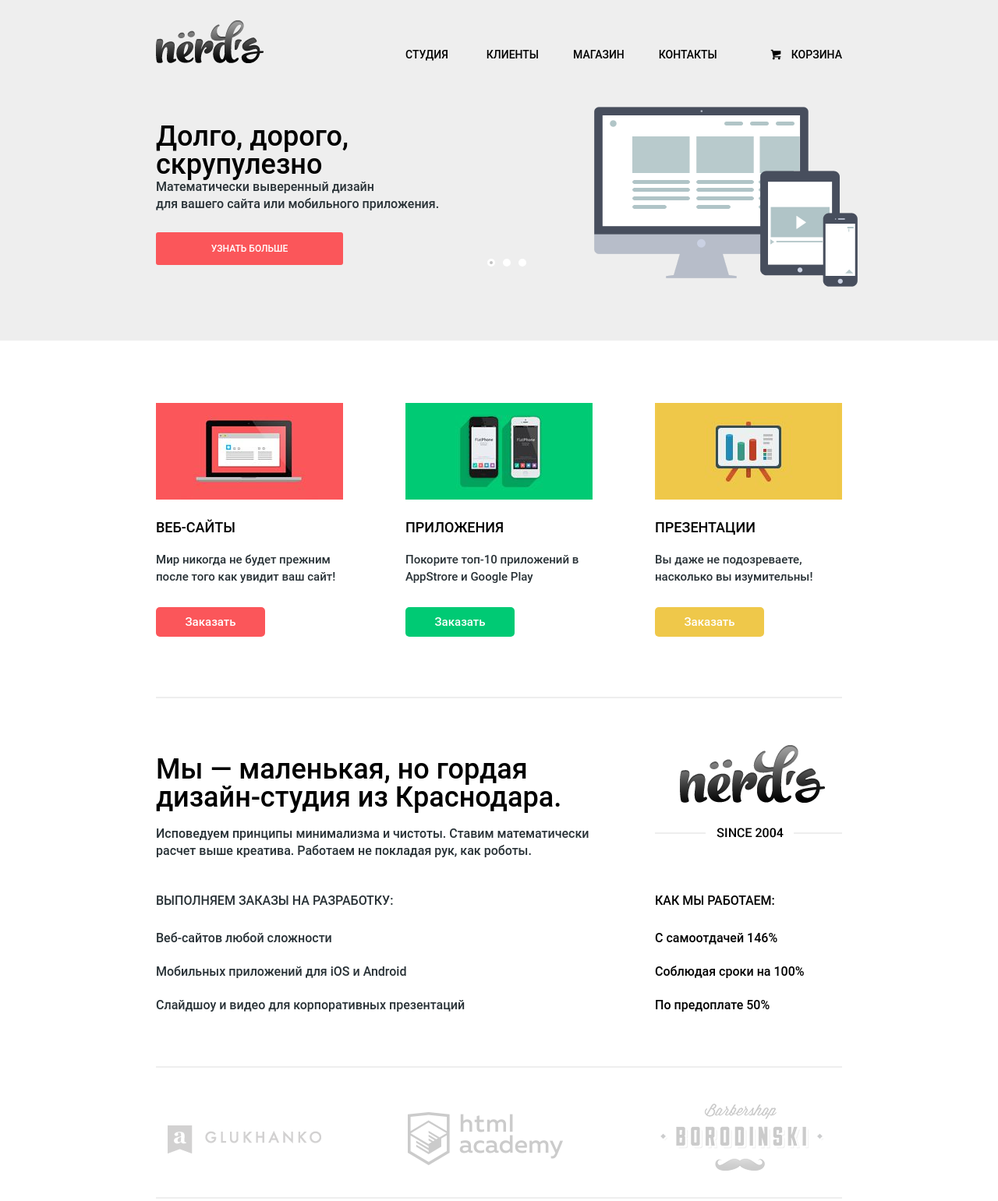
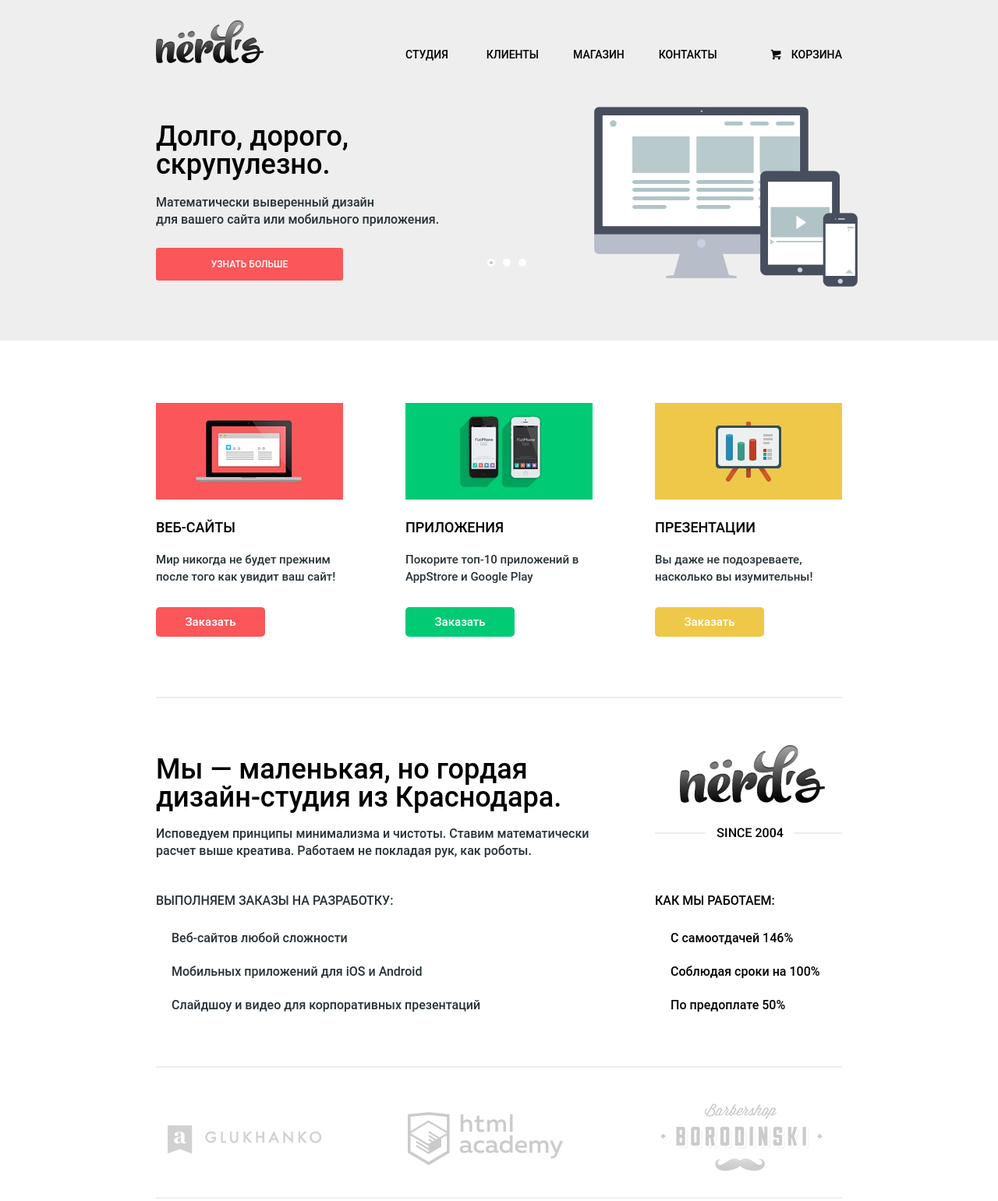
Before and after one commit to vredinatahtml/65906-nerds, a plain HTML site: page index.html in a window 1280 px wide. Shown: the top 1541 px of the page at 78% size. Drawn offline with Linux system fonts and the light colour scheme; files whose address does not match are found by name.

Commit message:
09/05/16 add

```diff
--- a/css/style.css
+++ b/css/style.css
@@ -182,7 +182,7 @@ li {
   color: #000000;
 }
 
-.main-header-slider {
+/*.main-header-slider {
   width: 880px;
   min-height: 310px;
   padding: 0 10px;
@@ -241,10 +241,10 @@ li {
   display: inline-block;
   width: 240px;
 }
-
+*/
 .advantages {
   margin-bottom: 77px;
- /* background: red;*/
+ /* background: red; */
 }
 
 .advantages-item {
@@ -361,23 +361,28 @@ li {
   margin-bottom: 42px;
 }
 
-.details-list li:before {
-  display: inline-block;
-  width: 25px;
-  height: 2px;
-  vertical-align: middle;
-  background: #fb565a;
-  margin-right: 8px;
-}
-
-
 .details-list li {
   display: block;
   font-size: 16px;
   line-height: 22px;
   vertical-align: middle;
-  padding: 11px 10px 10px  0px;
+  padding: 11px 10px 10px 20px;
+
 }
+
+.details-list li::before {
+  display: inline-block;
+  font-size: 14px;
+
+  width: 25px;
+  height: 2px;
+  color:  #fb565a;
+  vertical-align: middle;
+  background: #fb565a;
+/*  margin-right: 8px;*/
+}
+
+
 
 .details-list-title {
   margin-bottom: 15px;
@@ -1025,9 +1030,7 @@ li {
     height:310px;
     /*padding-top:50px;*/
     margin:0 auto;
-
     padding: 0 10px;
-
     margin-bottom: 80px;
 }
 .slider input[type=radio] {
@@ -1069,14 +1072,21 @@ li {
     overflow:hidden;
 }
 .slide-text{
-    width:380px;
+    width: 470px;
     padding:30px 0;
     color:#283136;
+  font-size: 16px;
+  line-height: 22px;
+}
+.slide-text p {
+margin-top: 20px;
 }
 .slide-title{
+  font-family: Roboto Medium;
     font-size:36px;
-    line-height:1;
-    font-weight:bold;
+    line-height: 36px;
+    font-style: normal;
+   /* font-weight:bold; */
     color:black;
 }
 .slide .btn{
--- a/index.html
+++ b/index.html
@@ -44,7 +44,7 @@
         <div class="slides">
           <div class="slide">
             <div class="slide-text">
-              <div class="slide-title">Долго, дорого, скрупулезно</div>
+              <div class="slide-title">Долго, дорого, скрупулезно.</div>
               <p>Математически выверенный дизайн<br>
   для вашего сайта или мобильного приложения.</p>
               <a class="btn" href="#">Узнать больше</a>
@@ -67,14 +67,14 @@
           </div>
         </div>
       </div>
-     <!-- <div class="main-header-slider">
-        <input type="radio" id="slider-design-radio" name="slider-radio" checked >
-        <input type="radio" id="slider-math-radio" name="slider-radio" >
-        <input type="radio" id="slider-drugs-radio" name="slider-radio" >
-        <label for="slider-design-radio"></label>
-        <label for="slider-math-radio"></label>
-        <label for="slider-drugs-radio"></label>
-        <!--<section class="slider-design clearfix">
+     <!--<div class="main-header-slider">
+        <input type="radio" id="btn-1" name="toggle"  checked >
+        <input type="radio" id="btn-2" name="toggle"  >
+        <input type="radio" id="btn-3" name="toggle" >
+        <label for="btn-1"></label>
+        <label for="btn-2"></label>
+        <label for="btn-3"></label>
+         <section class="slider-design clearfix">
           <div class="slider-info">
             <h2>
               Долго, дорого, скрупулезно.
```
